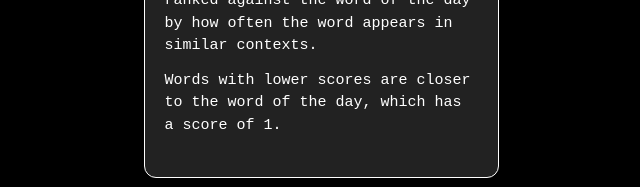
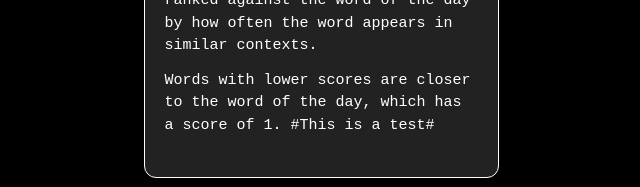
Before and after one commit to busy-birdCAGe/bible-contexto-frontend, a React (Vite) app: page / in a window 1280 px wide. Both pictures are taken after a click on the icon 820 px from the left and 86 px from the top of the page. Shown: the part 375-562 px from the top of the page, without its empty margins (319-959 px from the left). Built offline with nearby package versions, Linux system fonts and the light colour scheme; no server answers.

Commit message:
testing dev action

```diff
--- a/src/components/HelpSection.tsx
+++ b/src/components/HelpSection.tsx
@@ -54,7 +54,7 @@ const HelpSection = ({ setVisibility, visible }: HelpSectionProps) => {
       </Box>
       <Box sx={{ color: "white", textAlign: "left", marginBottom: "20px", fontSize: "15px" }}>
           Words with lower scores are closer to the word of the day, which has a
-          score of 1.
+          score of 1. #This is a test#
       </Box>
 
     </Box>
```
